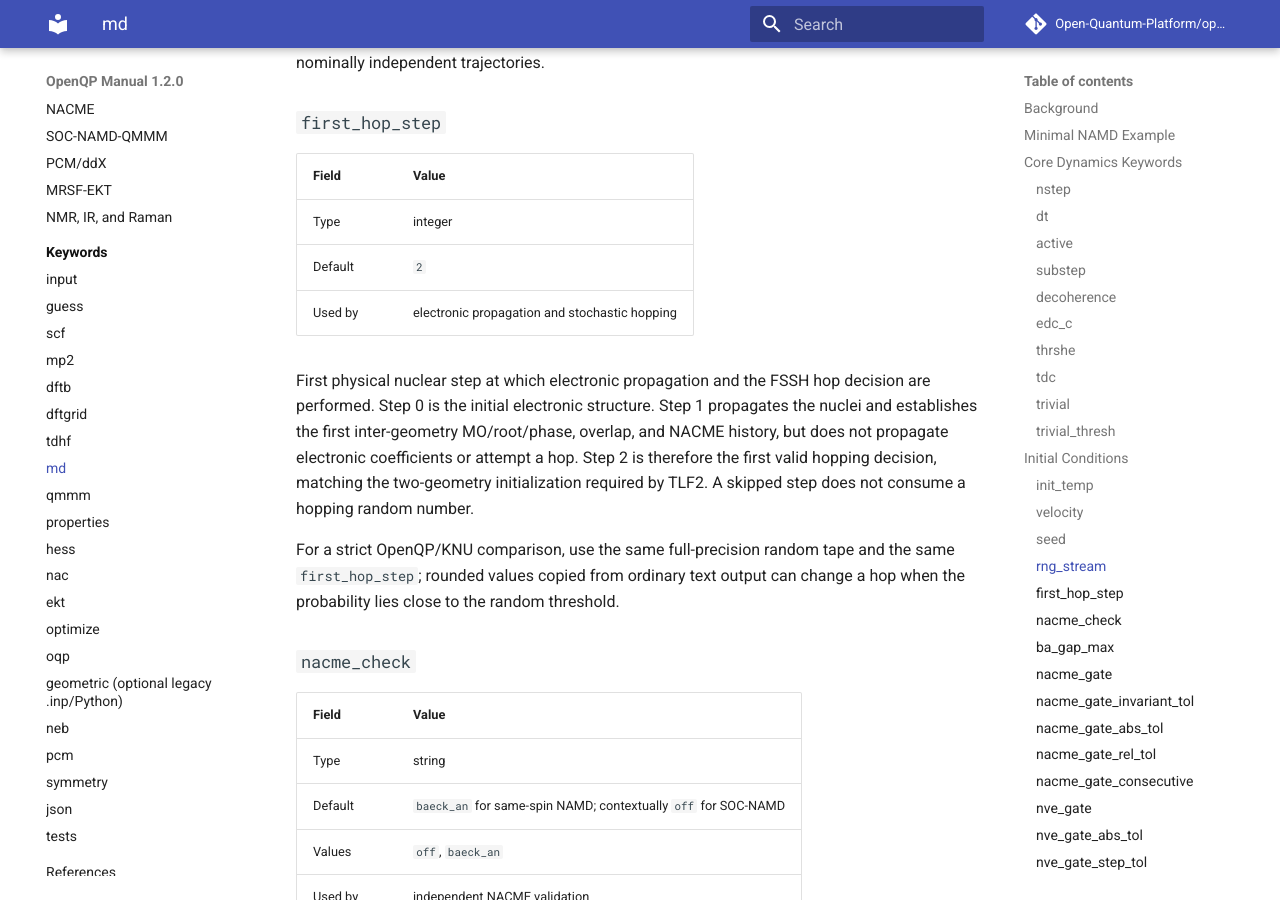
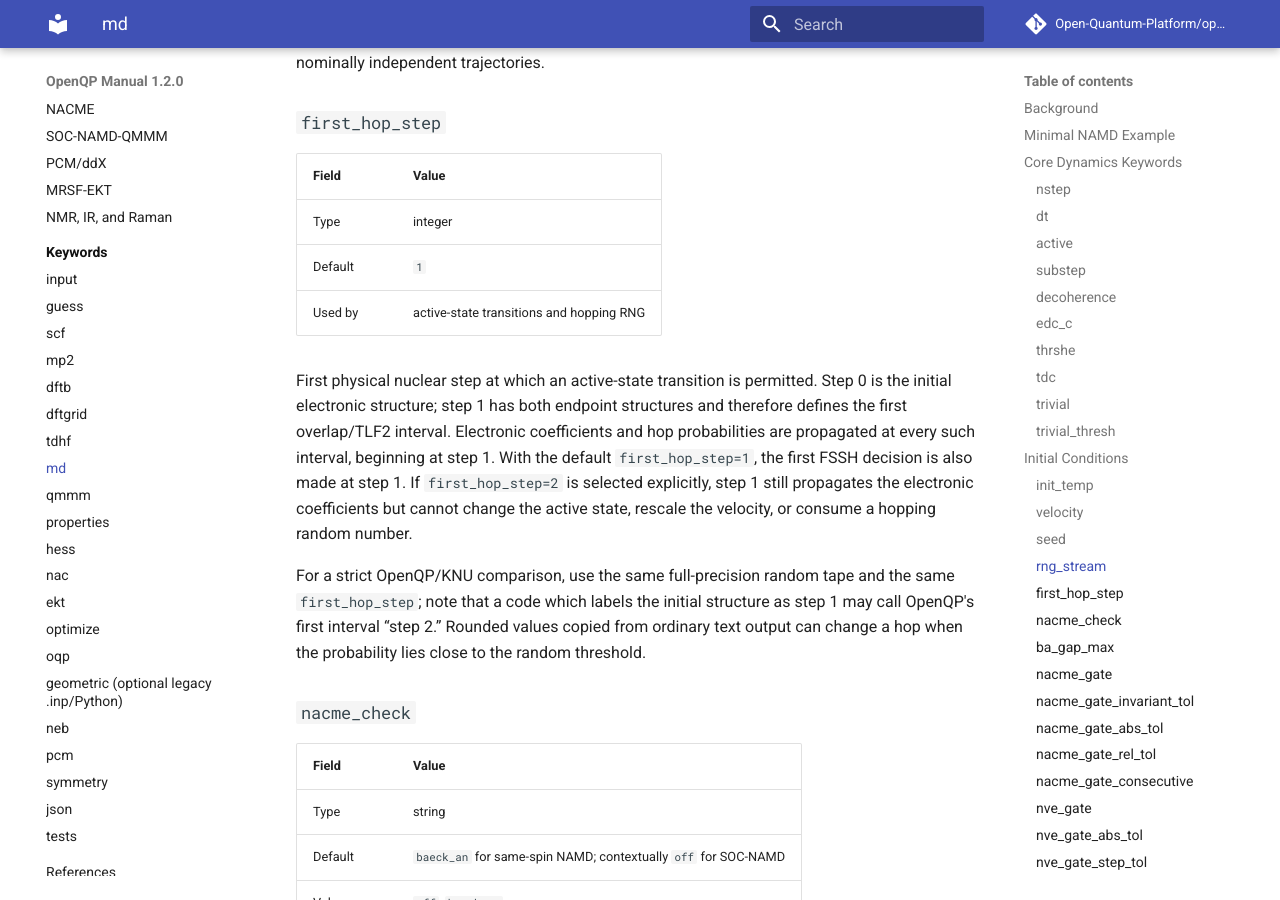
Before and after one commit to Open-Quantum-Platform/openqp-docs, an MkDocs documentation site: the page built from docs/keywords/md.md, in a window 1280 px wide and 900 px high, scrolled down 6897 px. Built offline with MkDocs 1.6.1 and Material for MkDocs 9.7.7, drawn with Linux system fonts in a browser that asks for light colours; comment, search, counter and statistics services are not loaded.

Commit message:
Clarify first-interval NAMD propagation

```diff
--- a/docs/keywords/md.md
+++ b/docs/keywords/md.md
@@ -261,20 +261,23 @@ nominally independent trajectories.
 | Field | Value |
 | --- | --- |
 | Type | integer |
-| Default | `2` |
-| Used by | electronic propagation and stochastic hopping |
+| Default | `1` |
+| Used by | active-state transitions and hopping RNG |
 
-First physical nuclear step at which electronic propagation and the FSSH hop
-decision are performed. Step 0 is the initial electronic structure. Step 1
-propagates the nuclei and establishes the first inter-geometry MO/root/phase,
-overlap, and NACME history, but does not propagate electronic coefficients or
-attempt a hop. Step 2 is therefore the first valid hopping decision, matching
-the two-geometry initialization required by TLF2. A skipped step does not
-consume a hopping random number.
+First physical nuclear step at which an active-state transition is permitted.
+Step 0 is the initial electronic structure; step 1 has both endpoint structures
+and therefore defines the first overlap/TLF2 interval. Electronic coefficients
+and hop probabilities are propagated at every such interval, beginning at step
+1. With the default `first_hop_step=1`, the first FSSH decision is also made at
+step 1. If `first_hop_step=2` is selected explicitly, step 1 still propagates
+the electronic coefficients but cannot change the active state, rescale the
+velocity, or consume a hopping random number.
 
 For a strict OpenQP/KNU comparison, use the same full-precision random tape and
-the same `first_hop_step`; rounded values copied from ordinary text output can
-change a hop when the probability lies close to the random threshold.
+the same `first_hop_step`; note that a code which labels the initial structure
+as step 1 may call OpenQP's first interval “step 2.” Rounded values copied from
+ordinary text output can change a hop when the probability lies close to the
+random threshold.
 
 ### `nacme_check`
 
```
Also changed, not shown: docs/python-scripting.md (+5 -3 lines).
